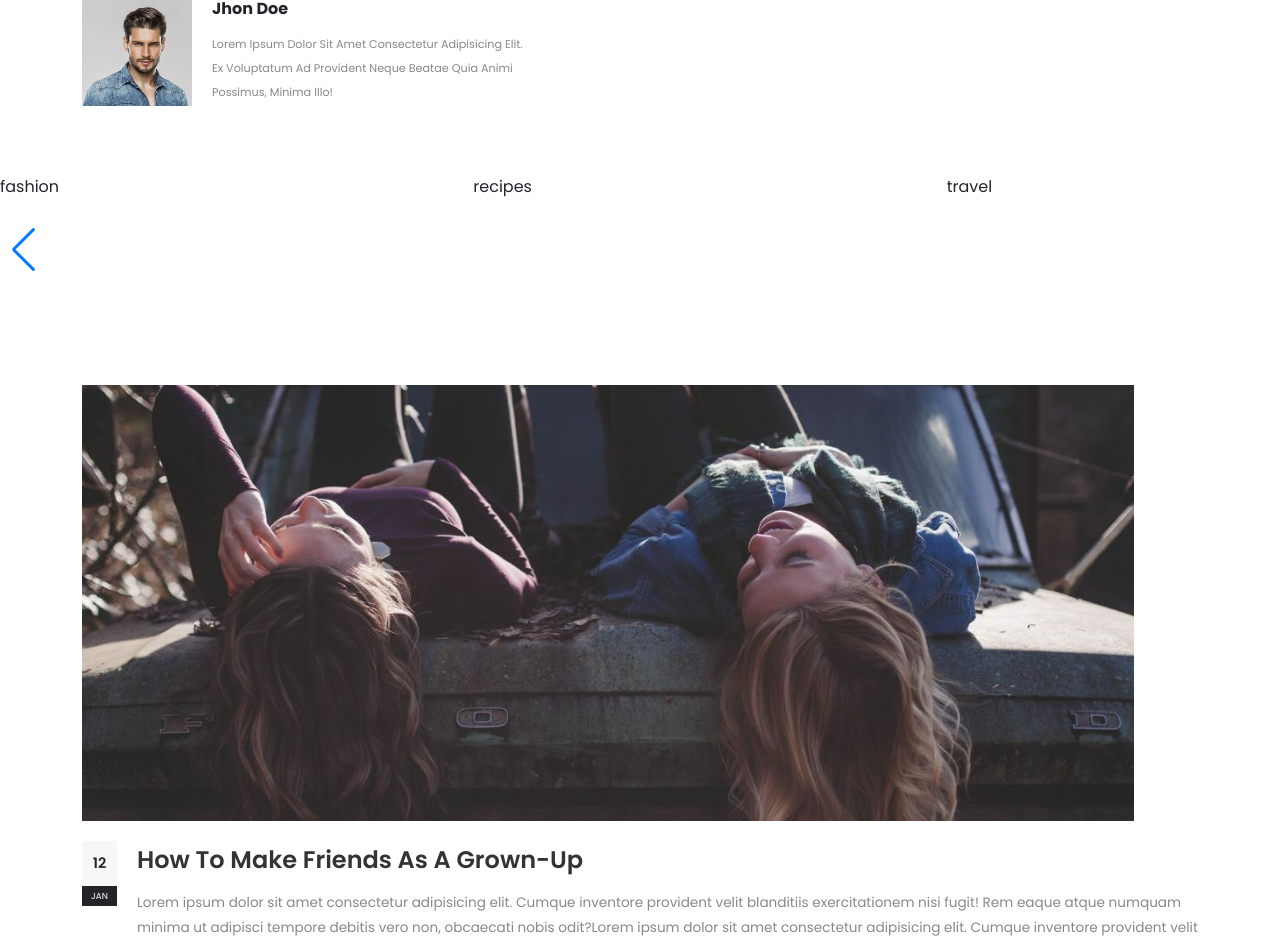
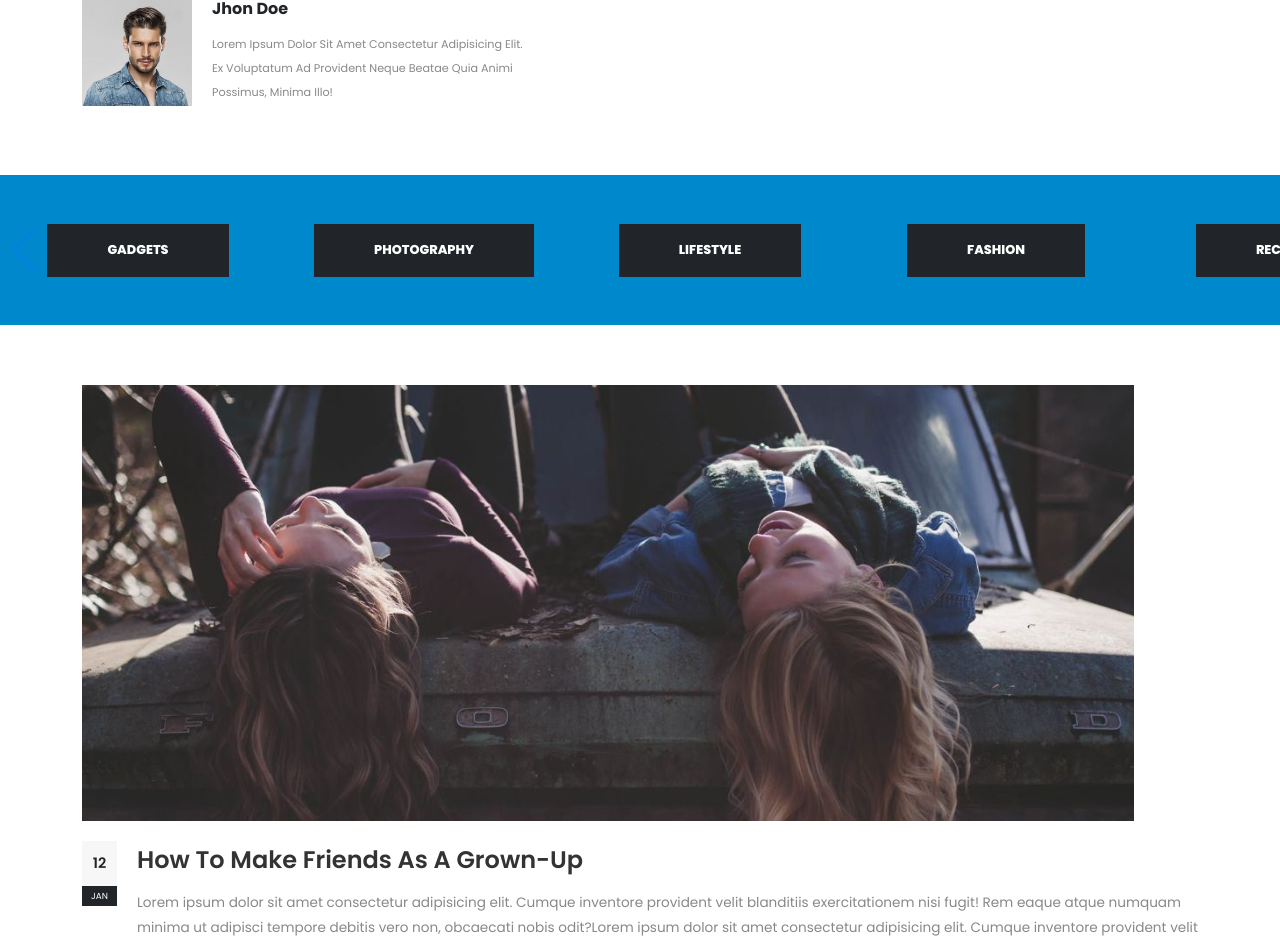
Before and after one commit to RiccardoLoPresti/proj-html-vuejs, a Vue app: page / in a window 1280 px wide. Shown: the part 1923-2867 px from the top of the page. Built offline with nearby package versions, Linux system fonts and the light colour scheme; a small style sheet from the web is missing.

Commit message:
[add+ slider

```diff
--- a/src/components/AppFooter.vue
+++ b/src/components/AppFooter.vue
@@ -1,62 +1,12 @@
 <script>
+
+import {store} from '../data/store.js'
+
 export default {
     name:'AppFooter',
     data(){
         return{
-            categories:[
-                {
-                    name:'gadgets',
-                    url:'#'
-                },
-                {
-                    name:'photography',
-                    url:'#'
-                },
-                {
-                    name:'lifestyle',
-                    url:'#'
-                },
-                {
-                    name:'fashion',
-                    url:'#'
-                },
-                {
-                    name:'recipes',
-                    url:'#'
-                },
-                {
-                    name:'travel',
-                    url:'#'
-                },
-                {
-                    name:'business',
-                    url:'#'
-                },
-                {
-                    name:'architecture',
-                    url:'#'
-                },
-                {
-                    name:'reviews',
-                    url:'#'
-                },
-                {
-                    name:'sports',
-                    url:'#'
-                },
-                {
-                    name:'videos',
-                    url:'#'
-                },
-                {
-                    name:'techonology',
-                    url:'#'
-                },
-                {
-                    name:'design',
-                    url:'#'
-                },
-            ]
+            store
         }
     }
 }
@@ -129,7 +79,7 @@ export default {
                     <div class="col-xxl-2 col-md-6">
                         <div class="about">
                             <h3>categories</h3>
-                            <div v-for="category in categories" :key="category" class="cat">
+                            <div v-for="category in store.categories" :key="category" class="cat">
                                 <a :href="category.url">{{category.name}}</a>
                             </div>
                         </div>
--- a/src/components/SliderComp.vue
+++ b/src/components/SliderComp.vue
@@ -1,16 +1,12 @@
 <script>
 
+import {store} from '../data/store.js'
+
 import { Swiper, SwiperSlide } from "swiper/vue";
-
-// Import Swiper styles
+import { Navigation } from "swiper";
 import "swiper/css";
-
 import "swiper/css/pagination";
 import "swiper/css/navigation";
-
-
-// import required modules
-import { Navigation } from "swiper";
 
 export default {
     name:'SliderComp',
@@ -25,32 +21,7 @@ export default {
   },
   data(){
       return{
-        items:[
-                {
-                  cat:'gadgets',
-                  href: '#'
-                },
-                {
-                  cat:'photography',
-                  href: '#'
-                },
-                {
-                  cat:'lifestyle',
-                  href: '#'
-                },
-                {
-                  cat:'fashion',
-                  href: '#'
-                },
-                {
-                  cat:'recipes',
-                  href: '#'
-                },
-                {
-                  cat:'travel',
-                  href: '#'
-                },
-              ]
+        store
       }
     },
 }
@@ -58,34 +29,63 @@ export default {
 </script>
 
 <template>
-<swiper
-    :slidesPerView="3"
-    :spaceBetween="0"
+  <div class="wrapper">
+    <swiper
+    :slidesPerView="5"
+    :spaceBetween="10"
     :slidesPerGroup="5"
-    :loop="true"
+    :loop="false"
+    :loopFillGroupWithBlank="true"
+    :pagination="{
+      clickable: true,
+    }"
     :navigation="true"
     :modules="modules"
     class="mySwiper"
-  >
-    <swiper-slide v-for="item in items" :key="item">{{item.cat}}</swiper-slide>
+    >
+    <swiper-slide v-for="item in store.categories" :key="item">
+      <div class="badge">
+        <a :href="item.url">{{item.name}}</a>
+      </div>
+    </swiper-slide>
   </swiper>
+  </div>
+
 </template>
 
 <style lang="scss" scoped>
 @use '../styles/partials/vars' as *;
 @use '../styles/partials/mixin' as *;
 
+.wrapper{
+  background-color: $bg-main-color;
+}
 
 .swiper {
   width: 1420px;
   height: 150px;
 }
 
-.swiper-slide {
-  margin-top: 59px;
+.swiper-slide{
+  height: 100%;
+  display: flex;
+  justify-content: center;
+  align-items: center;
+  padding: 20px
+}
+
+.swiper-slide .badge {
+  @include badge('big');
   text-align: center;
-  font-size: 18px;
-  background: #fff;
+  font-size: .8rem;
+}
+
+.badge:hover{
+  background-color: lighten($bg-very-dark-grey-color, 10%);
+}
+
+a,a:hover{
+  color: $white-color;
 }
 
 </style>
--- a/src/data/store.js
+++ b/src/data/store.js
@@ -172,5 +172,59 @@ export const store = reactive({
                 '../src/assets/images/29415304_166583630713703_1032667922171953152_n.jpg',
             ]
         }
+    ],
+    categories:[
+        {
+            name:'gadgets',
+            url:'#'
+        },
+        {
+            name:'photography',
+            url:'#'
+        },
+        {
+            name:'lifestyle',
+            url:'#'
+        },
+        {
+            name:'fashion',
+            url:'#'
+        },
+        {
+            name:'recipes',
+            url:'#'
+        },
+        {
+            name:'travel',
+            url:'#'
+        },
+        {
+            name:'business',
+            url:'#'
+        },
+        {
+            name:'architecture',
+            url:'#'
+        },
+        {
+            name:'reviews',
+            url:'#'
+        },
+        {
+            name:'sports',
+            url:'#'
+        },
+        {
+            name:'videos',
+            url:'#'
+        },
+        {
+            name:'techonology',
+            url:'#'
+        },
+        {
+            name:'design',
+            url:'#'
+        },
     ]
 })
```
Also changed, not shown: src/components/AppSliderBadge.vue (+1 -25 lines).
